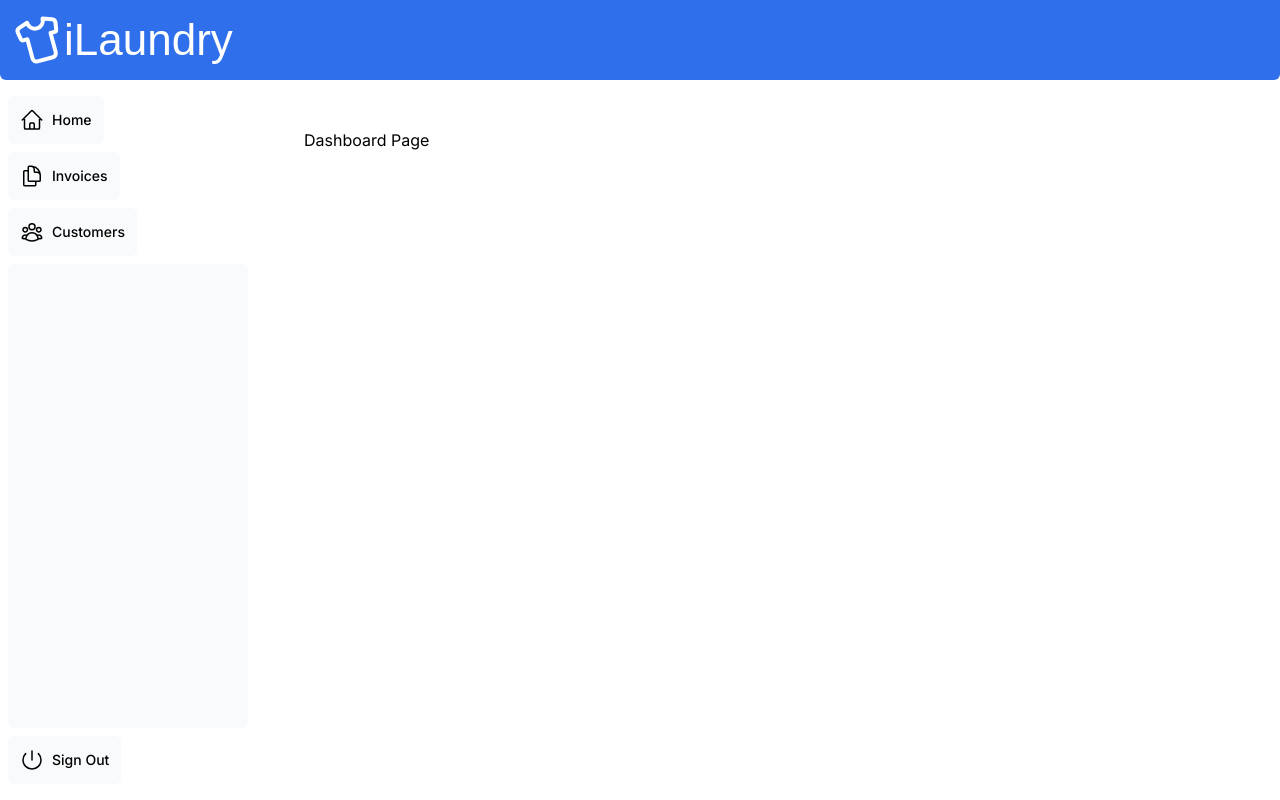
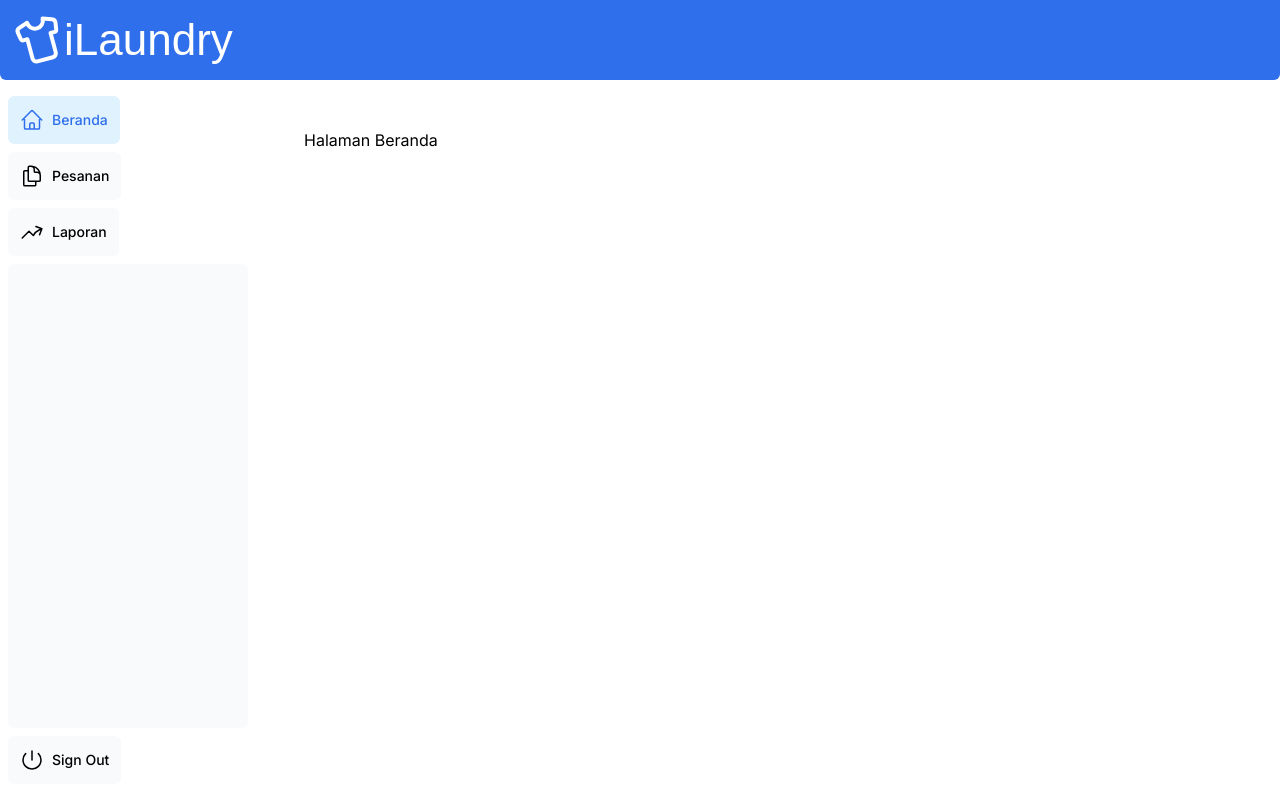
Before and after one commit to yuditriwibowo/ilaundry, a Next.js app: page /dashboard in a window 1280 px wide. Built offline with nearby package versions, Linux system fonts and the light colour scheme; a web font is replaced by a local one.

Commit message:
rename path and navigations

```diff
--- a/app/dashboard/customers/page.tsx
+++ /dev/null
@@ -1,3 +0,0 @@
-export default function Page() {
-    return <p>Customers Page</p>;
-}
--- a/app/dashboard/invoices/page.tsx
+++ /dev/null
@@ -1,3 +0,0 @@
-export default function Page() {
-    return <p>Invoices Page</p>;
-}
--- /dev/null
+++ b/app/dashboard/laporan/page.tsx
@@ -0,0 +1,3 @@
+export default function Page() {
+    return <p>Halaman Laporan</p>;
+}
--- a/app/dashboard/page.tsx
+++ b/app/dashboard/page.tsx
@@ -1,3 +1,3 @@
 export default function Page() {
-    return <p>Dashboard Page</p>;
+    return <p>Halaman Beranda</p>;
 }
--- /dev/null
+++ b/app/dashboard/pesanan/page.tsx
@@ -0,0 +1,3 @@
+export default function Page() {
+    return <p>Halaman Pesanan</p>;
+}
--- a/app/ui/dashboard/nav-links.tsx
+++ b/app/ui/dashboard/nav-links.tsx
@@ -1,35 +1,47 @@
+'use client';
+
 import {
   UserGroupIcon,
   HomeIcon,
   DocumentDuplicateIcon,
+  ArrowTrendingUpIcon
 } from '@heroicons/react/24/outline';
+import Link from 'next/link';
+import { usePathname } from 'next/navigation';
+import clsx from 'clsx';
 
 // Map of links to display in the side navigation.
 // Depending on the size of the application, this would be stored in a database.
 const links = [
-  { name: 'Home', href: '/dashboard', icon: HomeIcon },
+  { name: 'Beranda', href: '/dashboard', icon: HomeIcon },
   {
-    name: 'Invoices',
-    href: '/dashboard/invoices',
+    name: 'Pesanan',
+    href: '/dashboard/pesanan',
     icon: DocumentDuplicateIcon,
   },
-  { name: 'Customers', href: '/dashboard/customers', icon: UserGroupIcon },
+  { name: 'Laporan', href: '/dashboard/laporan', icon: ArrowTrendingUpIcon },
 ];
 
 export default function NavLinks() {
+  const pathname = usePathname();
   return (
     <>
       {links.map((link) => {
         const LinkIcon = link.icon;
         return (
-          <a
+          <Link
             key={link.name}
             href={link.href}
-            className="flex h-auto grow flex-col items-center justify-center gap-1 rounded-md bg-gray-50 p-3 text-sm font-medium hover:bg-sky-100 hover:text-blue-600 md:flex-row md:h-[48px] md:flex-none md:justify-start md:gap-2 md:p-2 md:px-3"
+            className={clsx(
+              "flex h-auto grow flex-col items-center justify-center gap-1 rounded-md bg-gray-50 p-3 text-sm font-medium hover:bg-sky-100 hover:text-blue-600 md:flex-row md:h-[48px] md:flex-none md:justify-start md:gap-2 md:p-2 md:px-3",
+              {
+                "bg-sky-100 text-blue-600": pathname === link.href,
+              }
+            )}
           >
             <LinkIcon className="w-6" />
             <p className="block text-[10px] md:text-sm">{link.name}</p>
-          </a>
+          </Link>
         );
       })}
     </>
```
